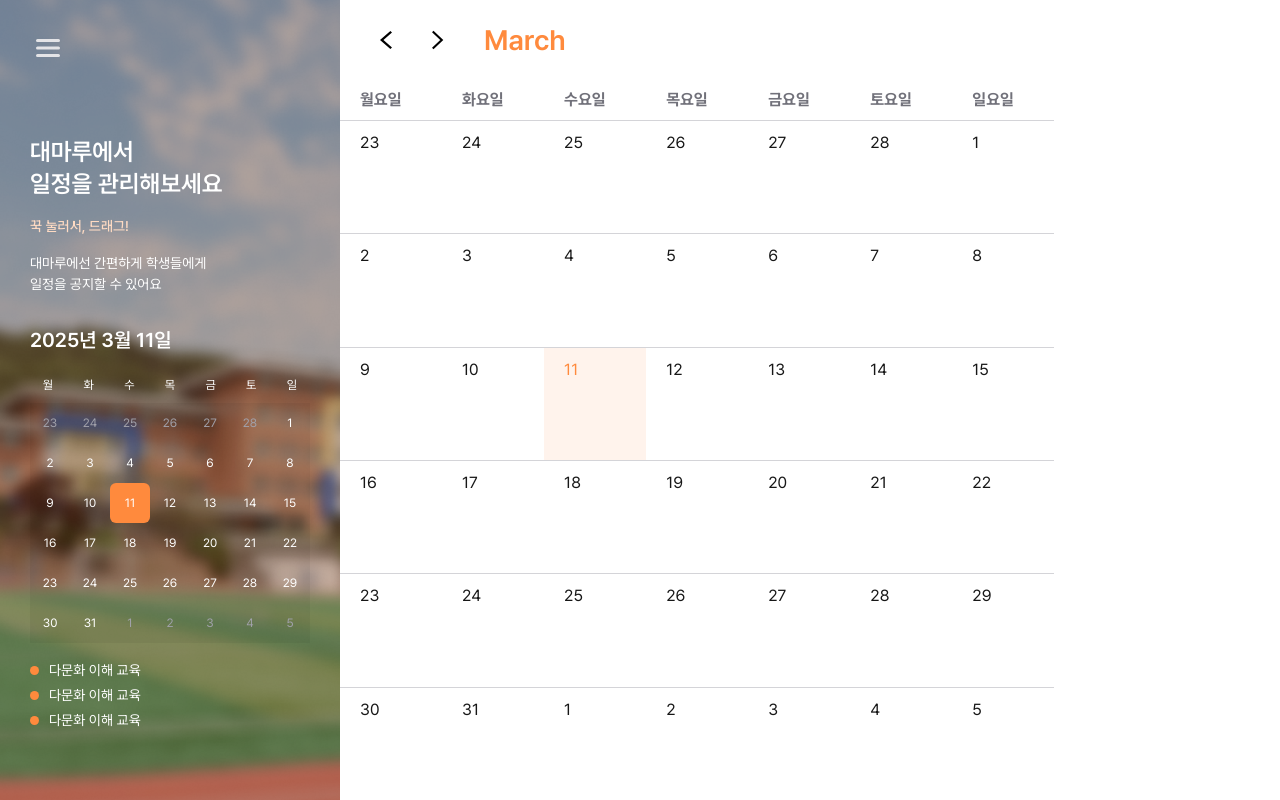
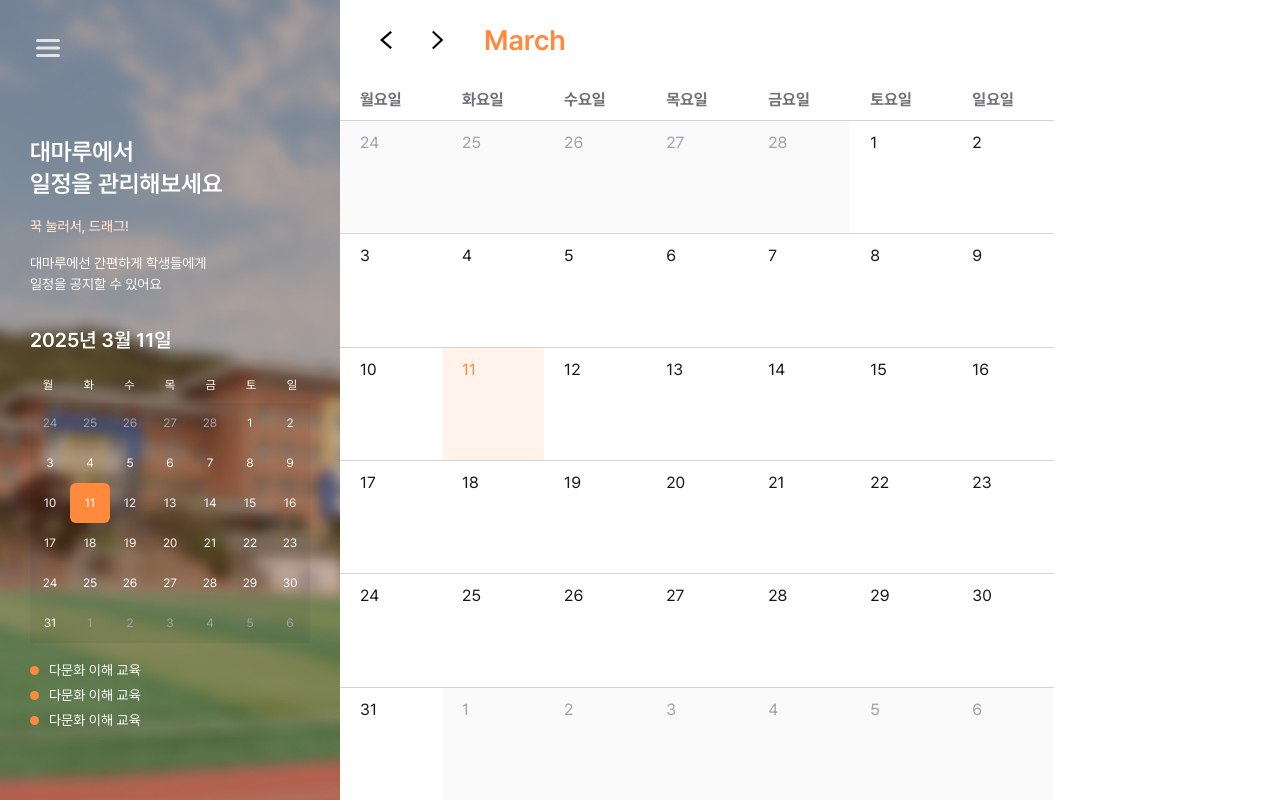
Before and after one commit to daemaru/daemaru-admin-frontend, a Next.js app: page / in a window 1280 px wide. Built offline with nearby package versions, Linux system fonts and the light colour scheme.

Commit message:
fix :: date style

```diff
--- a/src/app/page.tsx
+++ b/src/app/page.tsx
@@ -5,13 +5,14 @@ import Image from "next/image";
 import GoNext from "../assets/imgs/nextMonth.svg";
 import GoLast from "../assets/imgs/lastMonth.svg";
 import { changeDate } from "@/utils/getCalender";
-import { useState } from "react";
+import { useState, useEffect } from "react";
 import React from "react";
 
 export default function Home() {
   const today = new Date();
-  const [year] = useState<number>(today.getFullYear());
-  const [month] = useState<number>(today.getMonth() + 1);
+  const [year, setYear] = useState<number>(today.getFullYear());
+  const [month, setMonth] = useState<number>(today.getMonth() + 1);
+  const [currentDate, setCurrentDate] = useState<number>(today.getDate());
 
   const monthsInEnglish = [
     "January", "February", "March", "April", "May", "June",
@@ -19,18 +20,46 @@ export default function Home() {
   ];
   const daysOfWeek = ["월요일", "화요일", "수요일", "목요일", "금요일", "토요일", "일요일"];
 
-  const currentDate = today.getDate();
   const weeks = changeDate(year, month);
-  const lastDayOfMonth = new Date(year, month, 0).getDate();
 
-  const getDate = (date: number) => {
-    const isPrevOrNextMonth = date <= 0 || date > lastDayOfMonth;
-    const isToday = date === currentDate;
+  useEffect(() => {
+    const today = new Date();
+    setCurrentDate(today.getDate());
+  }, [month, year]);
+
+  const getDate = (date: number, weekIndex: number, dateIndex: number) => {
+
+    const isPrevMonth = weekIndex === 0 && date > 7;
+    const isNextMonth = weekIndex > 3 && date <= 7;
+
+    const isToday =
+      date === currentDate &&
+      month === today.getMonth() + 1 &&
+      year === today.getFullYear();
+
     return `
       pt-[10px] pl-[20px] cursor-pointer border-t border-primary-gray-300
-      ${isPrevOrNextMonth ? "text-primary-gray-400 bg-primary-gray-50" : ""}
+      ${isPrevMonth || isNextMonth ? "text-primary-gray-400 bg-primary-gray-50" : ""}
       ${isToday ? "text-primary-orange-normal bg-primary-orange-light" : ""}
     `;
+  };
+
+  const handleNextMonth = () => {
+    if (month === 12) {
+      setMonth(1);
+      setYear(year + 1);
+    } else {
+      setMonth(month + 1);
+    }
+  };
+
+  const handleLastMonth = () => {
+    if (month === 1) {
+      setMonth(12);
+      setYear(year - 1);
+    } else {
+      setMonth(month - 1);
+    }
   };
 
   return (
@@ -42,10 +71,16 @@ export default function Home() {
             className="ml-[40px] w-[12px] cursor-pointer"
             src={GoLast}
             alt="<"
+            onClick={handleLastMonth}
           />
-          <Image className="w-[12px] cursor-pointer" src={GoNext} alt=">" />
+          <Image
+            className="w-[12px] cursor-pointer"
+            src={GoNext}
+            alt=">"
+            onClick={handleNextMonth}
+          />
           <p className="text-[28px] font-semibold text-primary-orange-normal">
-            {monthsInEnglish[today.getMonth()]}
+            {monthsInEnglish[month - 1]}
           </p>
         </div>
         <div className="w-full flex">
@@ -58,11 +93,9 @@ export default function Home() {
             {weeks.map((week, weekIndex) => (
               <React.Fragment key={weekIndex}>
                 {week.map((date, dateIndex) => (
-                  date > 0 && (
-                    <div key={dateIndex} className={getDate(date)}>
-                      {date}
-                    </div>
-                  )
+                  <div key={dateIndex} className={getDate(date, weekIndex, dateIndex)}>
+                    {date > 0 ? date : ""}
+                  </div>
                 ))}
               </React.Fragment>
             ))}
--- a/src/utils/getCalender.tsx
+++ b/src/utils/getCalender.tsx
@@ -1,11 +1,17 @@
 export const changeDate = (year: number, month: number) => {
   // 이전 달의 마지막 날짜와 요일
   const PVLastDate = new Date(year, month - 1, 0).getDate()
-    const PVLastDay = new Date(year, month - 1, 0).getDay()
+  let PVLastDay = new Date(year, month - 1, 0).getDay()
 
   // 현재 달의 마지막 날짜와 요일
   const ThisLastDay = new Date(year, month, 0).getDay()
   const ThisLastDate = new Date(year, month, 0).getDate()
+
+  // 일요일을 0으로 시작하는 반환값을 월요일을 0으로 시작하도록 조정
+  if (PVLastDay === 0) PVLastDay = 6; // 일요일을 6으로 변경
+  else PVLastDay -= 1; // 그 외에는 1씩 빼서 월요일부터 시작하게 처리
+
+  let ThisLastDayAdjusted = ThisLastDay === 0 ? 6 : ThisLastDay - 1; // 현재 달도 월요일부터 시작되도록 조정
 
   // 이전 달의 날짜 배열 생성
   let PVLD: number[] = []
@@ -17,7 +23,7 @@ export const changeDate = (year: number, month: number) => {
 
   // 다음 달의 날짜 배열 생성 (1부터 필요한 만큼)
   let TLD: number[] = []
-    for (let i = 1; i < 7 - ThisLastDay; i++) {
+  for (let i = 1; i < 7 - ThisLastDayAdjusted; i++) {
     TLD.push(i)
   }
 
```
Lines whose indentation alone changed are shown as unchanged.
